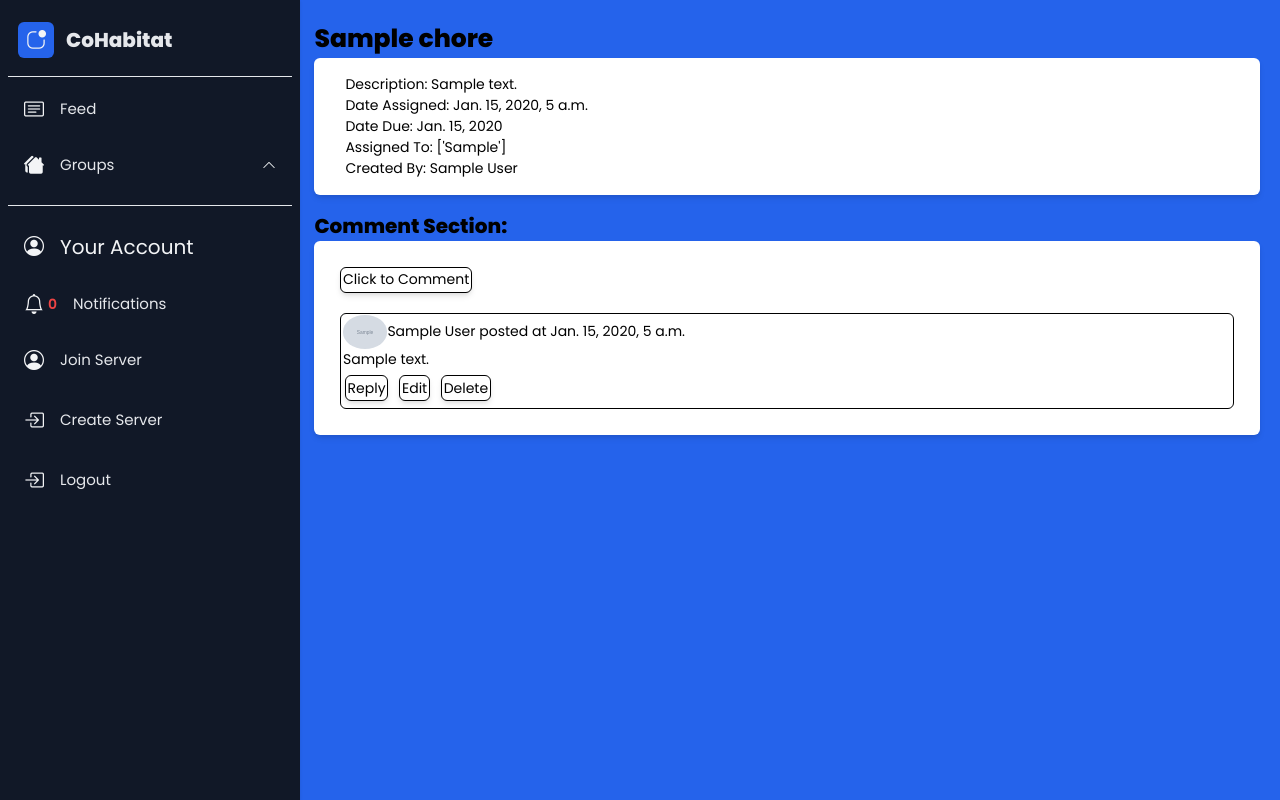
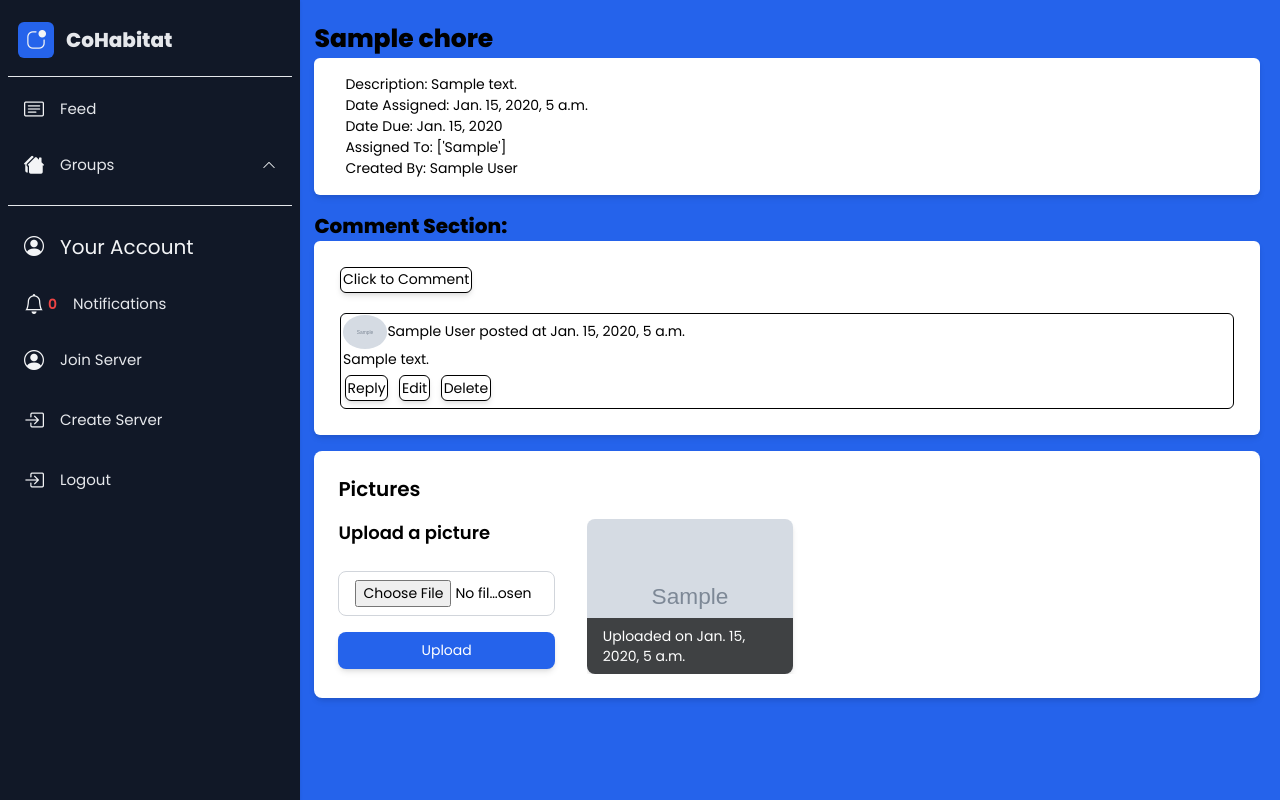
Before and after one commit to Ahmad1786/Senior-Project, a Django app: page /posts/chore/1 in a window 1280 px wide. Run offline with Django 5.2, Linux system fonts and the light colour scheme; a user stored in the database is signed in; tables that the repository leaves empty hold one stand-in row (values such as "Sample post"); grey boxes marked "Sample" are stand-in pictures; some libraries are stand-ins or nearby versions.

Commit message:
feat: assignee upload pictures on chore

```diff
--- a/project/posts/models.py
+++ b/project/posts/models.py
@@ -44,6 +44,7 @@ class Bill(Post):
     cost = models.DecimalField(blank = True, null = True, max_digits = 10, decimal_places = 2)
     split = models.BooleanField(default = True)
     completed = models.BooleanField(default = False)
+
 
     @property
     def bill_creator(self):
@@ -116,6 +117,14 @@ class Chore(Post):
 
     def __str__(self):
         return f"Chore: {self.post_name} in {self.server.group_name}"
+
+class PostImage(models.Model):
+    post = models.ForeignKey(Chore, on_delete = models.CASCADE, related_name = "images")
+    image = models.ImageField(upload_to = "post_pics/")
+    date_uploaded = models.DateTimeField(auto_now_add = True)
+
+    def __str__(self):
+        return f"Image for {self.post.post_name} in {self.post.server.group_name}"
 
 class Comment(models.Model):
     # Foreign keys
--- a/project/posts/templates/posts/chore.html
+++ b/project/posts/templates/posts/chore.html
@@ -172,6 +172,39 @@
 
         <!-- Gets comment section -->
         <div id="comment-section" hx-trigger="load" hx-get="{% url 'posts:comment_section' post_type post_id %}"></div>
-    </div>
+
+        <!-- Section to upload and view pictures -->
+        <div class="bg-white shadow-md rounded-lg p-6">
+          <h2 class="text-xl font-semibold mb-4">Pictures</h2>
+          <div class="flex flex-col md:flex-row md:space-x-8">
+            {% if is_assigned %}
+            <!-- Upload pictures form -->
+            <div class="mb-6 md:mb-0 md:w-1/4">
+              <h3 class="text-lg font-semibold mb-2">Upload a picture</h3>
+              <form action="{% url 'posts:chore_pic' post_id %}" method="POST" enctype="multipart/form-data" class="flex flex-col space-y-4">
+                {% csrf_token %}
+                <input type="file" name="chore_pic" class="w-full px-4 py-2 border border-gray-300 rounded-lg focus:outline-none focus:ring-2 focus:ring-blue-500">
+                <button type="submit" class="bg-blue-600 text-white px-4 py-2 rounded-lg shadow-md hover:bg-blue-700 transition duration-300">Upload</button>
+              </form>
+            </div>
+            {% endif %}
+
+            <!-- Display pictures -->
+            <div class="md:w-3/4 max-h-96 overflow-y-auto">
+              <div class="grid grid-cols-1 sm:grid-cols-2 lg:grid-cols-3 gap-4">
+                {% for pic in chore_images %}
+                <div class="relative">
+                  <img src="{{ pic.image.url }}" alt="pic" class="w-full h-auto rounded-lg shadow-md">
+                  <div class="absolute bottom-0 left-0 right-0 bg-black bg-opacity-70 text-white text-sm py-2 px-4 rounded-b-lg">
+                    Uploaded on {{ pic.date_uploaded }}
+                  </div>
+                </div>
+                {% empty %}
+                <p class="text-gray-600">No Pictures</p>
+                {% endfor %}
+              </div>
+            </div>
+          </div>
+        </div>
 </body>
 </html>
--- a/project/posts/urls.py
+++ b/project/posts/urls.py
@@ -7,6 +7,7 @@ urlpatterns = [
     path('chore/<int:id>', views.chore, name="chore"),
     path('event/<int:id>', views.event, name="event"),
     path("create-recurring-task/<int:server_id>", recurring_task_views.create_recurring_task, name="create_recurring_task"),
+    path('chore-pic/<int:post_id>', views.chore_pic, name="chore_pic"),
 ]
 
 htmx_routes = [
--- a/project/posts/views.py
+++ b/project/posts/views.py
@@ -1,9 +1,11 @@
 from django.shortcuts import redirect, render
-from .models import Bill, Chore, Event, Comment, Post
+from .models import Bill, Chore, Event, Comment, PostImage
 from django.contrib.auth.decorators import login_required
 from django.http import Http404, HttpResponse
 from django.db.models import Q
 from posts.group_page_forms import CommentForm
+from django.views.decorators.http import require_POST
+from django.utils import timezone
 
 
 @login_required
@@ -67,6 +69,8 @@ def chore(request, id):
         "due_date": due_date,
         "assigned_to": assigned_to,
         "creator": creator,
+        "chore_images": chore.images.all(),
+        "is_assigned": request.user in chore.assignee.all(),
     })
 
 @login_required
@@ -94,3 +98,16 @@ def event(request, id):
        "time": time,
        "creator": creator,
     })
+
+# use the html form to upload a picture to post
+@login_required
+@require_POST
+def chore_pic(request, post_id):
+    if request.FILES:
+        picture = request.FILES['chore_pic']
+
+        post = Chore.objects.get(id=post_id)
+        post_image = PostImage(image=picture, date_uploaded=timezone.now(), post=post)
+        post_image.save()
+
+    return redirect('posts:chore', post_id)
```
Also changed, not shown: project/posts/admin.py (+6 -2 lines), project/media/post_pics/test_post.png (added), project/posts/migrations/0001_initial.py, project/posts/migrations/0002_initial.py, project/posts/migrations/0003_swaprequest_swapoffer.py (deleted), project/posts/migrations/0004_alter_swapoffer_offer_chore.py (deleted), project/servers/migrations/0001_initial.py, project/servers/migrations/0002_initial.py, project/users/migrations/0001_initial.py, 1 other file.
